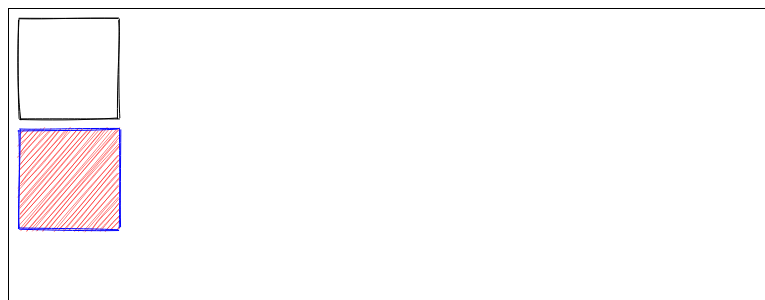
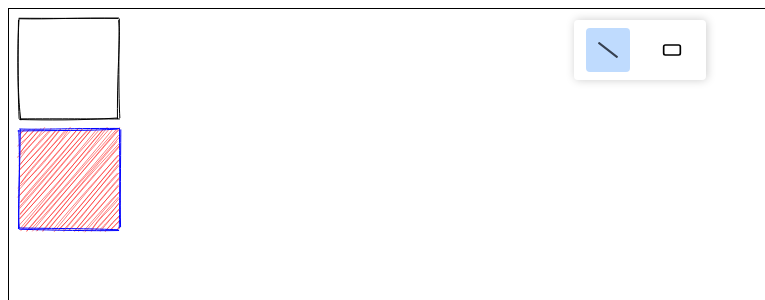
Before and after one commit to thekartikwalia/Safed-Takhti, a React (Create React App) app: page / in a window 1280 px wide. Shown: the top 300 px of the page, without its empty margins (0-765 px from the left). Built offline with nearby package versions, Linux system fonts and the light colour scheme.

Commit message:
Added Toolbar Component, and setup Tailwind

```diff
--- a/package.json
+++ b/package.json
@@ -3,9 +3,11 @@
   "version": "0.1.0",
   "private": true,
   "dependencies": {
+    "classnames": "^2.5.1",
     "cra-template": "1.2.0",
     "react": "^18.3.1",
     "react-dom": "^18.3.1",
+    "react-icons": "^5.4.0",
     "react-scripts": "5.0.1",
     "roughjs": "^4.6.6"
   },
@@ -32,5 +34,8 @@
       "last 1 firefox version",
       "last 1 safari version"
     ]
+  },
+  "devDependencies": {
+    "tailwindcss": "^3.4.17"
   }
 }
--- a/src/App.js
+++ b/src/App.js
@@ -1,7 +1,13 @@
 import Board from "./components/Board";
+import Toolbar from "./components/Toolbar";
 
 function App() {
-  return <Board />;
+  return (
+    <>
+      <Toolbar />
+      <Board />
+    </>
+  );
 }
 
 export default App;
--- /dev/null
+++ b/src/components/Toolbar/index.js
@@ -0,0 +1,34 @@
+import React, { useState } from "react";
+import classes from "./index.module.css";
+
+import cx from "classnames";
+
+import { FaSlash } from "react-icons/fa";
+import { LuRectangleHorizontal } from "react-icons/lu";
+
+const Toolbar = () => {
+  const [activeToolItem, setActiveToolItem] = useState("LINE");
+
+  return (
+    <div className={classes.container}>
+      <div
+        className={cx(classes.toolItem, {
+          [classes.active]: activeToolItem === "LINE",
+        })}
+        onClick={() => setActiveToolItem("LINE")}
+      >
+        <FaSlash />
+      </div>
+      <div
+        className={cx(classes.toolItem, {
+          [classes.active]: activeToolItem === "RECTANGLE",
+        })}
+        onClick={() => setActiveToolItem("RECTANGLE")}
+      >
+        <LuRectangleHorizontal />
+      </div>
+    </div>
+  );
+};
+
+export default Toolbar;
--- /dev/null
+++ b/src/components/Toolbar/index.module.css
@@ -0,0 +1,17 @@
+.container {
+    @apply absolute left-1/2 top-5 px-3 py-2 flex rounded border border-gray-400;
+    transform: translateX(-50%);
+    box-shadow: 1px 0 10px rgba(0, 0, 0, 0.2);
+}
+
+.toolItem {
+    @apply flex justify-center items-center text-xl p-3 text-black mr-5 last:mr-0 cursor-pointer;
+}
+
+.toolItem:hover {
+    @apply bg-blue-50 text-gray-700 rounded;
+}
+
+.toolItem.active {
+    @apply bg-blue-200 text-gray-700 rounded;
+}
--- a/src/index.css
+++ b/src/index.css
@@ -1,3 +1,7 @@
+@tailwind base;
+@tailwind components;
+@tailwind utilities;
+
 body {
   margin: 0;
   font-family: -apple-system, BlinkMacSystemFont, 'Segoe UI', 'Roboto', 'Oxygen',
--- /dev/null
+++ b/tailwind.config.js
@@ -0,0 +1,8 @@
+/** @type {import('tailwindcss').Config} */
+module.exports = {
+  content: ["./src/**/*.{html,js,jsx,ts,tsx}"],
+  theme: {
+    extend: {},
+  },
+  plugins: [],
+}
```
Also changed, not shown: 1 other file (tests, documents, lock files or other folders).
